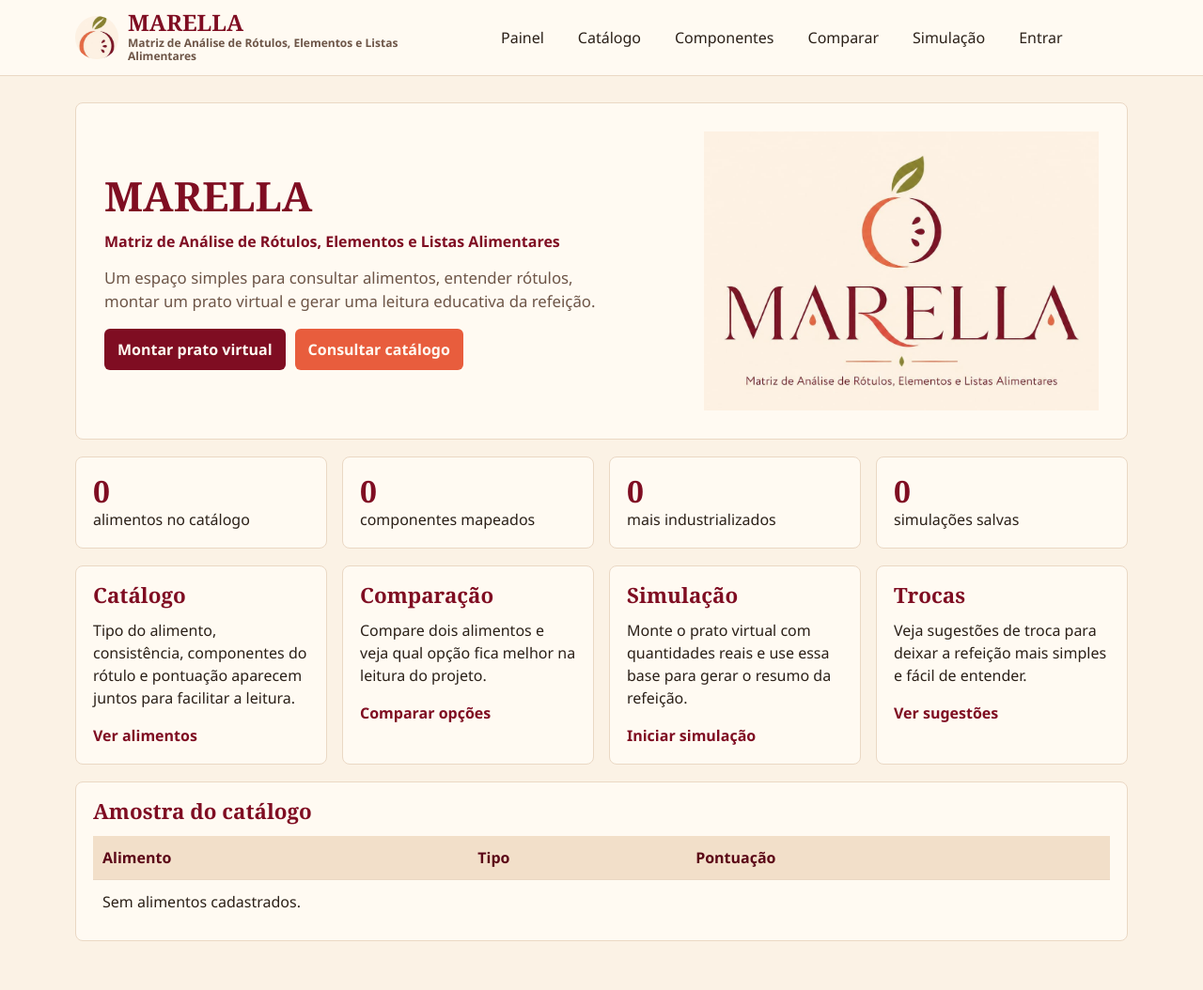
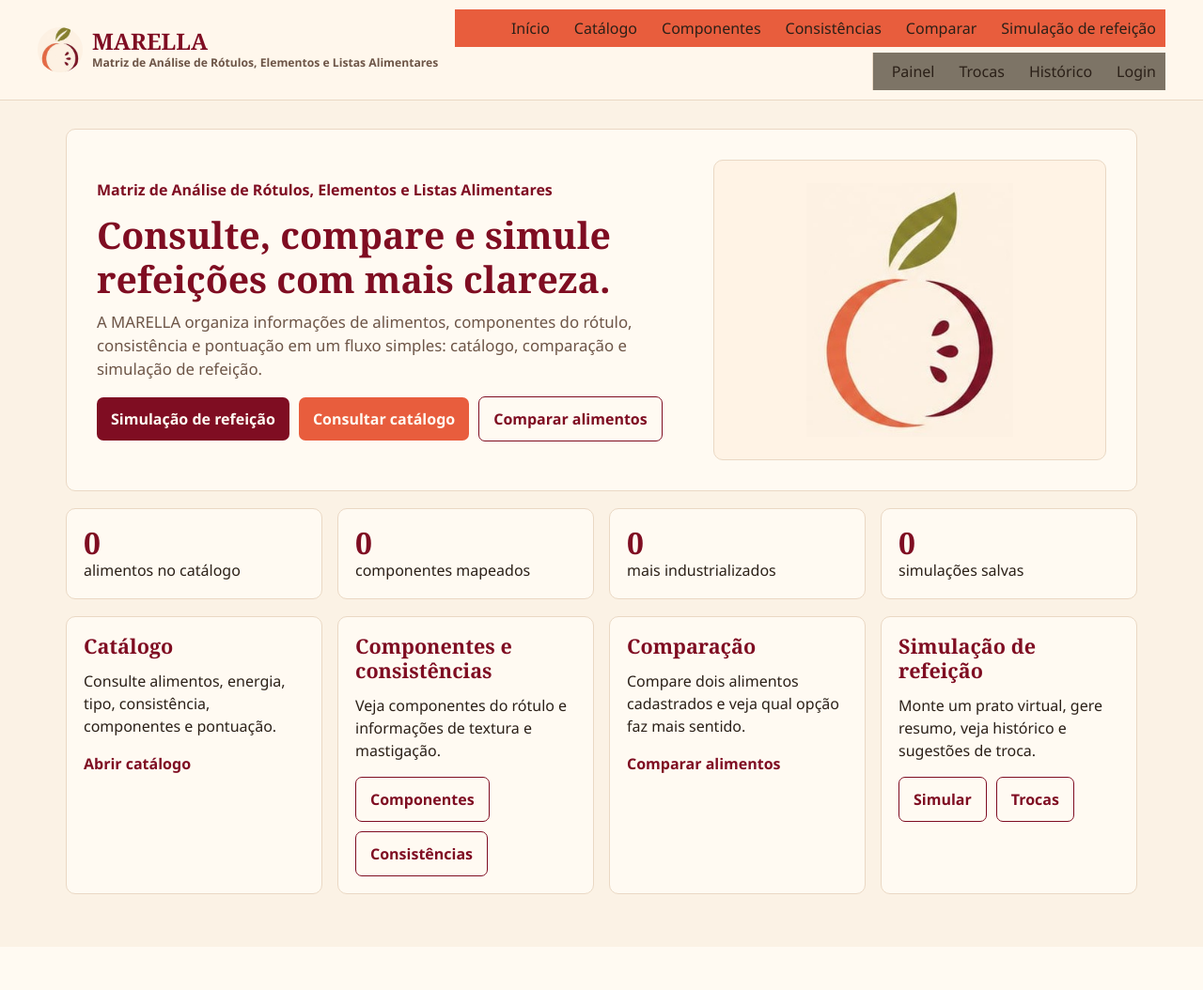
Before and after one commit to isa01254/Projeto, a Django app: page / in a window 1280 px wide. Shown: the whole page at 94% size. After the commit the page ends 1008 px from the top, so only its background shows below. Run offline with Django 5.2, Linux system fonts and the light colour scheme; data that the repository does not hold is empty.

Commit message:
atualização

```diff
--- a/app/templates/base.html
+++ b/app/templates/base.html
@@ -9,6 +9,7 @@
   <style>
     :root {
       --bg: #fbf2e5;
+      --nav: #fff7ec;
       --card: #fffaf2;
       --soft: #f2dfc9;
       --text: #2b2018;
@@ -16,7 +17,7 @@
       --line: #ead8c4;
       --wine: #7f0d22;
       --wine-dark: #5b0717;
-      --olive: #6f7a28;
+      --olive: #66712a;
       --terra: #e85d3d;
       --danger: #8a1020;
     }
@@ -40,21 +41,22 @@
     a:hover { color: var(--terra); }
 
     header {
-      background: var(--card);
+      background: var(--nav);
       border-bottom: 1px solid var(--line);
       position: sticky;
       top: 0;
-      z-index: 10;
+      z-index: 20;
     }
 
     .nav {
       align-items: center;
-      display: flex;
-      flex-wrap: wrap;
-      gap: 12px 18px;
+      display: grid;
+      gap: 18px;
+      grid-template-columns: auto 1fr;
       margin: 0 auto;
-      max-width: 1160px;
-      padding: 12px 20px;
+      max-width: 1240px;
+      min-height: 76px;
+      padding: 10px 20px;
     }
 
     .brand {
@@ -62,17 +64,18 @@
       color: var(--wine);
       display: flex;
       gap: 10px;
-      margin-right: 10px;
+      min-width: 280px;
     }
 
     .brand img {
       border-radius: 50%;
-      height: 46px;
+      height: 48px;
       object-fit: cover;
-      width: 46px;
+      width: 48px;
     }
 
     .brand-name {
+      color: var(--wine);
       display: block;
       font-family: Georgia, "Times New Roman", serif;
       font-size: 1.5rem;
@@ -83,36 +86,91 @@
     .brand-subtitle {
       color: var(--muted);
       display: block;
-      font-size: .75rem;
+      font-size: .76rem;
       font-weight: 600;
       line-height: 1.2;
-      margin-top: 3px;
-      max-width: 360px;
+      margin-top: 4px;
+      max-width: 390px;
+    }
+
+    .menu-toggle { display: none; }
+
+    .hamburger {
+      align-items: center;
+      border: 1px solid var(--line);
+      border-radius: 8px;
+      cursor: pointer;
+      display: none;
+      height: 42px;
+      justify-content: center;
+      justify-self: end;
+      width: 46px;
+    }
+
+    .hamburger span,
+    .hamburger span::before,
+    .hamburger span::after {
+      background: var(--wine);
+      border-radius: 999px;
+      content: "";
+      display: block;
+      height: 2px;
+      position: relative;
+      width: 22px;
+    }
+
+    .hamburger span::before { position: absolute; top: -7px; }
+    .hamburger span::after { position: absolute; top: 7px; }
+
+    .nav-links {
+      align-items: center;
+      display: flex;
+      flex-wrap: wrap;
+      gap: 6px;
+      justify-content: flex-end;
+    }
+
+    .nav-group {
+      align-items: center;
+      display: flex;
+      flex-wrap: wrap;
+      gap: 6px;
+      justify-content: flex-end;
+    }
+
+    .nav-group.primary {
+      flex: 1 1 auto;
+    }
+
+    .nav-group.secondary {
+      border-left: 1px solid var(--line);
+      padding-left: 10px;
     }
 
     .nav-link,
     .nav button {
       background: transparent;
       border: 0;
-      border-radius: 6px;
+      border-radius: 7px;
       color: var(--text);
       cursor: pointer;
       font: inherit;
-      padding: 8px 9px;
+      padding: 8px 10px;
+      white-space: nowrap;
     }
 
     .nav-link:hover,
     .nav button:hover {
-      background: #f5e5d1;
+      background: #f3e5d3;
       color: var(--wine);
     }
 
-    .nav form { margin-left: auto; }
+    .logout-form { margin: 0; }
 
     main {
       margin: 0 auto;
-      max-width: 1160px;
-      padding: 28px 20px 52px;
+      max-width: 1180px;
+      padding: 30px 20px 56px;
     }
 
     h1, h2, h3 {
@@ -122,38 +180,49 @@
       margin-top: 0;
     }
 
-    h1 { font-size: 2.7rem; margin-bottom: 10px; }
-    h2 { font-size: 1.4rem; margin-bottom: 12px; }
+    h1 { font-size: 2.45rem; margin-bottom: 10px; }
+    h2 { font-size: 1.35rem; margin-bottom: 12px; }
+    h3 { font-size: 1.05rem; margin-bottom: 8px; }
 
     p { margin-top: 0; }
 
     .lead {
       color: var(--muted);
       font-size: 1.05rem;
-      max-width: 760px;
+      max-width: 800px;
     }
 
     .hero {
       align-items: center;
       background: var(--card);
       border: 1px solid var(--line);
-      border-radius: 8px;
+      border-radius: 10px;
       display: grid;
-      gap: 28px;
-      grid-template-columns: minmax(0, 1.05fr) minmax(240px, .95fr);
-      padding: 30px;
+      gap: 30px;
+      grid-template-columns: minmax(0, 1.2fr) minmax(230px, .8fr);
+      padding: 32px;
     }
 
-    .hero-logo {
-      justify-self: end;
-      max-width: 420px;
-      width: 100%;
+    .hero-mark {
+      align-items: center;
+      background: #fff3e5;
+      border: 1px solid var(--line);
+      border-radius: 10px;
+      display: flex;
+      justify-content: center;
+      min-height: 240px;
+      padding: 24px;
+    }
+
+    .hero-mark img {
+      max-width: 220px;
+      width: 70%;
     }
 
     .tagline {
       color: var(--wine);
       font-weight: 700;
-      margin-bottom: 14px;
+      margin-bottom: 12px;
     }
 
     .grid {
@@ -165,13 +234,12 @@
     .panel {
       background: var(--card);
       border: 1px solid var(--line);
-      border-radius: 8px;
+      border-radius: 10px;
       overflow-x: auto;
       padding: 18px;
     }
 
     .section-gap { margin-top: 18px; }
-    .narrow { max-width: 460px; }
 
     .stat {
       color: var(--wine);
@@ -190,7 +258,7 @@
 
     th, td {
       border-bottom: 1px solid var(--line);
-      padding: 11px 10px;
+      padding: 12px 10px;
       text-align: left;
       vertical-align: top;
     }
@@ -213,36 +281,39 @@
     input, select {
       background: #fffdf8;
       border: 1px solid #cdb89f;
-      border-radius: 6px;
+      border-radius: 7px;
       color: var(--text);
       font: inherit;
-      padding: 10px 11px;
+      min-height: 44px;
+      padding: 10px 12px;
       width: 100%;
     }
 
     label {
       display: block;
       font-weight: 700;
-      margin-bottom: 5px;
+      margin-bottom: 6px;
     }
 
     .actions {
+      align-items: center;
       display: flex;
       flex-wrap: wrap;
       gap: 10px;
-      margin-top: 14px;
+      margin-top: 16px;
     }
 
     .btn {
       background: var(--wine);
       border: 0;
-      border-radius: 6px;
+      border-radius: 7px;
       color: #fffaf2;
       cursor: pointer;
       display: inline-block;
       font: inherit;
       font-weight: 800;
-      padding: 10px 14px;
+      padding: 11px 15px;
+      text-align: center;
     }
 
     .btn:hover {
@@ -251,6 +322,18 @@
     }
 
     .btn.secondary { background: var(--terra); }
+
+    .btn.ghost {
+      background: transparent;
+      border: 1px solid var(--wine);
+      color: var(--wine);
+    }
+
+    .btn.ghost:hover {
+      background: #f7e3dd;
+      color: var(--wine);
+    }
+
     .btn.danger { background: var(--danger); }
 
     .badge {
@@ -311,20 +496,33 @@
         </span>
       </a>
 
-      <a class="nav-link" href="{% url 'dashboard' %}">Painel</a>
+      <input class="menu-toggle" type="checkbox" id="menu-toggle">
+      <label class="hamburger" for="menu-toggle" aria-label="Abrir menu"><span></span></label>
+
+      <div class="nav-links">
+        <div class="nav-group primary">
+          <a class="nav-link" href="{% url 'home' %}">Início</a>
           <a class="nav-link" href="{% url 'catalogo' %}">Catálogo</a>
           <a class="nav-link" href="{% url 'aditivos' %}">Componentes</a>
+          <a class="nav-link" href="{% url 'consistencias' %}">Consistências</a>
           <a class="nav-link" href="{% url 'comparar' %}">Comparar</a>
-      <a class="nav-link" href="{% url 'simulacao' %}">Simulação</a>
+          <a class="nav-link" href="{% url 'simulacao' %}">Simulação de refeição</a>
+        </div>
 
+        <div class="nav-group secondary">
+          <a class="nav-link" href="{% url 'dashboard' %}">Painel</a>
+          <a class="nav-link" href="{% url 'trocas' %}">Trocas</a>
+          <a class="nav-link" href="{% url 'historico' %}">Histórico</a>
           {% if request.user.is_authenticated %}
-        <form method="post" action="{% url 'logout' %}">
+            <form class="logout-form" method="post" action="{% url 'logout' %}">
               {% csrf_token %}
               <button type="submit">Sair</button>
             </form>
           {% else %}
-        <a class="nav-link" href="{% url 'login' %}">Entrar</a>
+            <a class="nav-link" href="{% url 'login' %}">Login</a>
           {% endif %}
+        </div>
+      </div>
     </nav>
   </header>
 
--- a/app/templates/index.html
+++ b/app/templates/index.html
@@ -6,15 +6,23 @@
 {% block content %}
   <section class="hero">
     <div>
-      <h1>MARELLA</h1>
       <p class="tagline">Matriz de Análise de Rótulos, Elementos e Listas Alimentares</p>
-      <p class="lead">Um espaço simples para consultar alimentos, entender rótulos, montar um prato virtual e gerar uma leitura educativa da refeição.</p>
+      <h1>Consulte, compare e simule refeições com mais clareza.</h1>
+      <p class="lead">
+        A MARELLA organiza informações de alimentos, componentes do rótulo,
+        consistência e pontuação em um fluxo simples: catálogo, comparação e
+        simulação de refeição.
+      </p>
       <div class="actions">
-        <a class="btn" href="{% url 'simulacao' %}">Montar prato virtual</a>
+        <a class="btn" href="{% url 'simulacao' %}">Simulação de refeição</a>
         <a class="btn secondary" href="{% url 'catalogo' %}">Consultar catálogo</a>
+        <a class="btn ghost" href="{% url 'comparar' %}">Comparar alimentos</a>
       </div>
     </div>
-    <img class="hero-logo" src="{% static 'img/marella-logo.jpg' %}" alt="Logo MARELLA">
+
+    <div class="hero-mark">
+      <img src="{% static 'img/marella-symbol.jpg' %}" alt="Símbolo MARELLA">
+    </div>
   </section>
 
   <section class="grid section-gap">
@@ -27,43 +35,32 @@
   <section class="grid section-gap">
     <div class="panel">
       <h2>Catálogo</h2>
-      <p>Tipo do alimento, consistência, componentes do rótulo e pontuação aparecem juntos para facilitar a leitura.</p>
-      <a href="{% url 'catalogo' %}">Ver alimentos</a>
+      <p>Consulte alimentos, energia, tipo, consistência, componentes e pontuação.</p>
+      <a href="{% url 'catalogo' %}">Abrir catálogo</a>
     </div>
+
+    <div class="panel">
+      <h2>Componentes e consistências</h2>
+      <p>Veja componentes do rótulo e informações de textura e mastigação.</p>
+      <div class="actions">
+        <a class="btn ghost" href="{% url 'aditivos' %}">Componentes</a>
+        <a class="btn ghost" href="{% url 'consistencias' %}">Consistências</a>
+      </div>
+    </div>
+
     <div class="panel">
       <h2>Comparação</h2>
-      <p>Compare dois alimentos e veja qual opção fica melhor na leitura do projeto.</p>
-      <a href="{% url 'comparar' %}">Comparar opções</a>
+      <p>Compare dois alimentos cadastrados e veja qual opção faz mais sentido.</p>
+      <a href="{% url 'comparar' %}">Comparar alimentos</a>
     </div>
+
     <div class="panel">
-      <h2>Simulação</h2>
-      <p>Monte o prato virtual com quantidades reais e use essa base para gerar o resumo da refeição.</p>
-      <a href="{% url 'simulacao' %}">Iniciar simulação</a>
-    </div>
-    <div class="panel">
-      <h2>Trocas</h2>
-      <p>Veja sugestões de troca para deixar a refeição mais simples e fácil de entender.</p>
-      <a href="{% url 'trocas' %}">Ver sugestões</a>
+      <h2>Simulação de refeição</h2>
+      <p>Monte um prato virtual, gere resumo, veja histórico e sugestões de troca.</p>
+      <div class="actions">
+        <a class="btn ghost" href="{% url 'simulacao' %}">Simular</a>
+        <a class="btn ghost" href="{% url 'trocas' %}">Trocas</a>
+      </div>
     </div>
   </section>
-
-  <section class="panel section-gap">
-    <h2>Amostra do catálogo</h2>
-    <table>
-      <thead>
-        <tr><th>Alimento</th><th>Tipo</th><th>Pontuação</th></tr>
-      </thead>
-      <tbody>
-        {% for alimento in exemplos %}
-          <tr>
-            <td>{{ alimento.nome }}</td>
-            <td><span class="badge {{ alimento.categoria_css }}">{{ alimento.perfil_alimentar }}</span></td>
-            <td>{{ alimento.indice_integridade }}/100</td>
-          </tr>
-        {% empty %}
-          <tr><td colspan="3">Sem alimentos cadastrados.</td></tr>
-        {% endfor %}
-      </tbody>
-    </table>
-  </section>
 {% endblock %}
--- a/config/settings.py
+++ b/config/settings.py
@@ -57,7 +57,7 @@ WSGI_APPLICATION = 'config.wsgi.application'
 DATABASES = {
     'default': {
         'ENGINE': 'django.db.backends.postgresql',
-        'NAME': 'Projeto',
+        'NAME': 'projeto',
         'USER': 'postgres',
         'PASSWORD': '123456',
         'HOST': '127.0.0.1',
```
Also changed, not shown: other parts of app/templates/base.html (+111 -9 lines), app/templates/catalogo.html (+11 -8 lines), app/templates/login.html (+29 -3 lines). Lines whose indentation alone changed are shown as unchanged.
